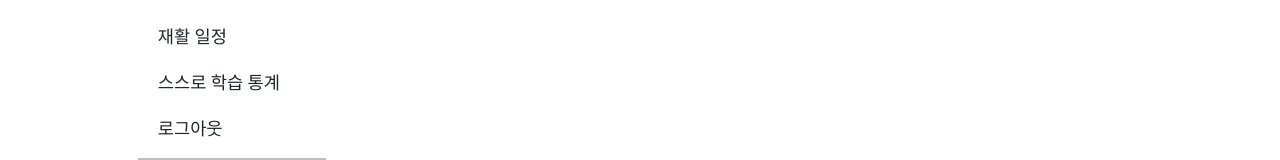
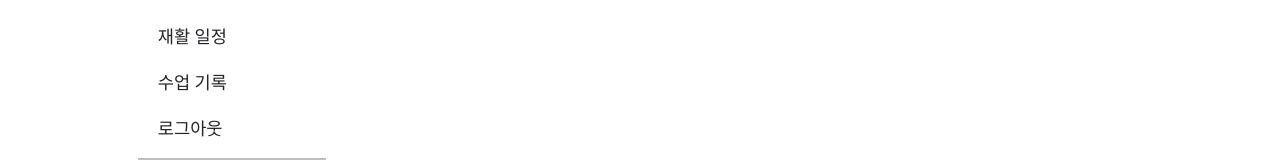
Before and after one commit to uh1216/marathon, a React (Create React App) app in the folder Frontend/marathon/: page /mypage in a window 1280 px wide. Shown: the part 271-431 px from the top of the page. Built offline with nearby package versions, Linux system fonts and the light colour scheme; a web font is replaced by a local one.

Commit message:
[FE] : [FEAT] 마이페이지 sidenav 수정

```diff
--- a/Frontend/marathon/src/components/common/Pagination.jsx
+++ b/Frontend/marathon/src/components/common/Pagination.jsx
@@ -1,4 +1,3 @@
-import React, { useState } from "react";
 import { Link } from "react-router-dom";
 import style from "./Pagination.module.css";
 
--- a/Frontend/marathon/src/index.js
+++ b/Frontend/marathon/src/index.js
@@ -19,7 +19,7 @@ root.render(
           <App />
         </BrowserRouter>
       </Provider>
-      <ReactQueryDevtools initialIsOpen={false} position="bottom-right" />
+      <ReactQueryDevtools initialIsOpen={false} position="bottom-left" />
     </QueryClientProvider>
   </React.StrictMode>
 );
--- a/Frontend/marathon/src/pages/MyPage.jsx
+++ b/Frontend/marathon/src/pages/MyPage.jsx
@@ -3,16 +3,34 @@ import UserInformation from "components/my-page/UserInformation";
 import SideNav from "components/common/SideNav";
 import style from "./MyPage.module.css";
 import Messenger from "components/my-page/Messenger";
+import { useSelector } from "react-redux";
 
 export default function MyPage() {
-  const sideNavContent = [
+  const state = useSelector((state) => state);
+
+  const sideNavContentPatient = [
     "회원 정보 관리",
     "알림 / 메시지",
     "재활 일정",
     "스스로 학습 통계",
     "로그아웃",
   ];
-  const urls = ["information", "messenger", "", "", ""];
+  const sideNavContentDoctor = [
+    "회원 정보 관리",
+    "알림 / 메시지",
+    "재활 일정",
+    "수업 기록",
+    "로그아웃",
+  ];
+  const sideNavContentAdmin = [
+    "회원 정보 관리",
+    "알림 / 메시지",
+    "상담 관리",
+    "로그아웃",
+  ];
+  const urlsPatient = ["information", "messenger", "", ""];
+  const urlsDoctor = ["information", "messenger", "", ""];
+  const urlsAdmin = ["information", "messenger", ""];
 
   return (
     <div className="container">
@@ -26,8 +44,20 @@ export default function MyPage() {
       >
         <SideNav
           sideNavTitle="마이페이지"
-          sideNavContent={sideNavContent}
-          urls={urls}
+          sideNavContent={
+            state.loginUser.userRole === "patient"
+              ? sideNavContentPatient
+              : state.loginUser.userRole === "doctor"
+              ? sideNavContentDoctor
+              : sideNavContentAdmin
+          }
+          urls={
+            state.loginUser.userRole === "patient"
+              ? urlsPatient
+              : state.loginUser.userRole === "doctor"
+              ? urlsDoctor
+              : urlsAdmin
+          }
         />
         <div className={style.side_right_board}>
           <Routes>
```
